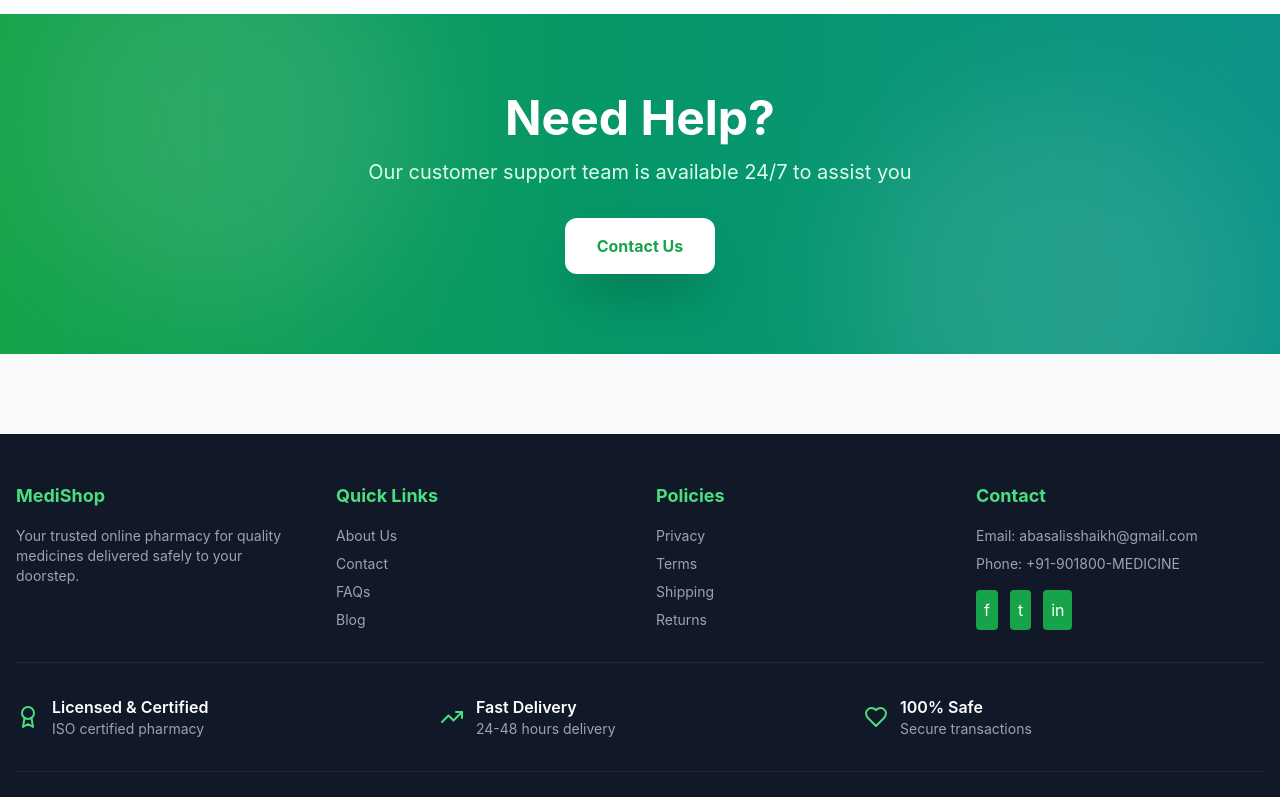
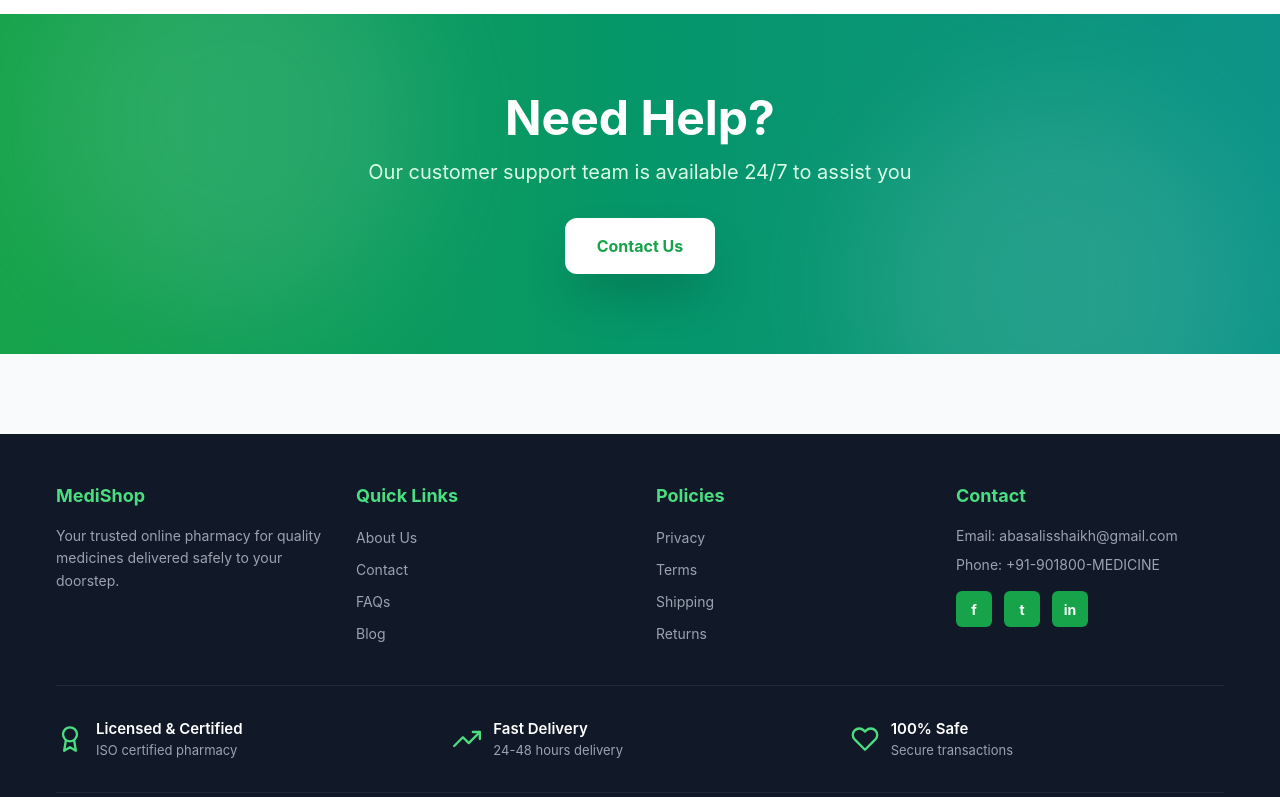
Before and after one commit to abbas-ali7/hackethonmedishop, a React (Create React App) app in the folder frontend/: page / in a window 1280 px wide. Shown: the part 2000-2797 px from the top of the page. Built offline with nearby package versions, Linux system fonts and the light colour scheme; no server answers.

Commit message:
Update Footer.js

```diff
--- a/frontend/src/components/Footer.js
+++ b/frontend/src/components/Footer.js
@@ -1,83 +1,129 @@
 import React from 'react';
-import { Heart, Award, TrendingUp } from 'lucide-react';
 
 const Footer = () => {
   return (
-    <footer className="bg-gray-900 text-white mt-20">
-      <div className="max-w-7xl mx-auto px-4 py-12">
-        <div className="grid grid-cols-1 md:grid-cols-4 gap-8 mb-8">
+    <footer style={{ backgroundColor: '#111827', color: '#fff', marginTop: '80px' }}>
+      <div style={{ maxWidth: '1200px', margin: '0 auto', padding: '48px 16px' }}>
+
+        {/* Top Section - 4 columns */}
+        <div style={{ display: 'grid', gridTemplateColumns: 'repeat(auto-fit, minmax(200px, 1fr))', gap: '32px', marginBottom: '32px' }}>
+
           {/* About */}
           <div>
-            <h3 className="font-bold text-lg mb-4 text-green-400">MediShop</h3>
-            <p className="text-gray-400 text-sm">
+            <h3 style={{ color: '#4ade80', fontSize: '18px', fontWeight: 'bold', marginBottom: '16px' }}>MediShop</h3>
+            <p style={{ color: '#9ca3af', fontSize: '14px', lineHeight: '1.6' }}>
               Your trusted online pharmacy for quality medicines delivered safely to your doorstep.
             </p>
           </div>
 
           {/* Quick Links */}
           <div>
-            <h3 className="font-bold text-lg mb-4 text-green-400">Quick Links</h3>
-            <ul className="space-y-2 text-gray-400 text-sm">
-              <li><a href="#" className="hover:text-green-400 transition">About Us</a></li>
-              <li><a href="#" className="hover:text-green-400 transition">Contact</a></li>
-              <li><a href="#" className="hover:text-green-400 transition">FAQs</a></li>
-              <li><a href="#" className="hover:text-green-400 transition">Blog</a></li>
+            <h3 style={{ color: '#4ade80', fontSize: '18px', fontWeight: 'bold', marginBottom: '16px' }}>Quick Links</h3>
+            <ul style={{ listStyle: 'none', padding: 0, margin: 0 }}>
+              {['About Us', 'Contact', 'FAQs', 'Blog'].map((item) => (
+                <li key={item} style={{ marginBottom: '8px' }}>
+                  <a href="#" style={{ color: '#9ca3af', fontSize: '14px', textDecoration: 'none' }}
+                    onMouseEnter={e => e.target.style.color = '#4ade80'}
+                    onMouseLeave={e => e.target.style.color = '#9ca3af'}>
+                    {item}
+                  </a>
+                </li>
+              ))}
             </ul>
           </div>
 
           {/* Policies */}
           <div>
-            <h3 className="font-bold text-lg mb-4 text-green-400">Policies</h3>
-            <ul className="space-y-2 text-gray-400 text-sm">
-              <li><a href="#" className="hover:text-green-400 transition">Privacy</a></li>
-              <li><a href="#" className="hover:text-green-400 transition">Terms</a></li>
-              <li><a href="#" className="hover:text-green-400 transition">Shipping</a></li>
-              <li><a href="#" className="hover:text-green-400 transition">Returns</a></li>
+            <h3 style={{ color: '#4ade80', fontSize: '18px', fontWeight: 'bold', marginBottom: '16px' }}>Policies</h3>
+            <ul style={{ listStyle: 'none', padding: 0, margin: 0 }}>
+              {['Privacy', 'Terms', 'Shipping', 'Returns'].map((item) => (
+                <li key={item} style={{ marginBottom: '8px' }}>
+                  <a href="#" style={{ color: '#9ca3af', fontSize: '14px', textDecoration: 'none' }}
+                    onMouseEnter={e => e.target.style.color = '#4ade80'}
+                    onMouseLeave={e => e.target.style.color = '#9ca3af'}>
+                    {item}
+                  </a>
+                </li>
+              ))}
             </ul>
           </div>
 
           {/* Contact */}
           <div>
-            <h3 className="font-bold text-lg mb-4 text-green-400">Contact</h3>
-            <p className="text-gray-400 text-sm mb-2">Email: abasalisshaikh@gmail.com</p>
-            <p className="text-gray-400 text-sm mb-4">Phone: +91-901800-MEDICINE</p>
-            <div className="flex gap-3">
-              <a href="#" className="bg-green-600 p-2 rounded hover:bg-green-700 transition">f</a>
-              <a href="#" className="bg-green-600 p-2 rounded hover:bg-green-700 transition">t</a>
-              <a href="#" className="bg-green-600 p-2 rounded hover:bg-green-700 transition">in</a>
+            <h3 style={{ color: '#4ade80', fontSize: '18px', fontWeight: 'bold', marginBottom: '16px' }}>Contact</h3>
+            <p style={{ color: '#9ca3af', fontSize: '14px', marginBottom: '8px' }}>Email: abasalisshaikh@gmail.com</p>
+            <p style={{ color: '#9ca3af', fontSize: '14px', marginBottom: '16px' }}>Phone: +91-901800-MEDICINE</p>
+            <div style={{ display: 'flex', gap: '12px' }}>
+              {['f', 't', 'in'].map((icon) => (
+                <a key={icon} href="#" style={{
+                  backgroundColor: '#16a34a',
+                  color: '#fff',
+                  width: '36px',
+                  height: '36px',
+                  display: 'flex',
+                  alignItems: 'center',
+                  justifyContent: 'center',
+                  borderRadius: '6px',
+                  textDecoration: 'none',
+                  fontSize: '14px',
+                  fontWeight: 'bold'
+                }}>
+                  {icon}
+                </a>
+              ))}
             </div>
           </div>
         </div>
 
-        {/* Features */}
-        <div className="border-t border-gray-800 pt-8 grid grid-cols-1 md:grid-cols-3 gap-6 mb-8">
-          <div className="flex items-center gap-3">
-            <Award className="text-green-400" size={24} />
+        {/* Divider */}
+        <hr style={{ borderColor: '#1f2937', borderTop: '1px solid #1f2937', marginBottom: '32px' }} />
+
+        {/* Features Section */}
+        <div style={{ display: 'grid', gridTemplateColumns: 'repeat(auto-fit, minmax(200px, 1fr))', gap: '24px', marginBottom: '32px' }}>
+
+          {/* Licensed */}
+          <div style={{ display: 'flex', alignItems: 'center', gap: '12px' }}>
+            <svg width="28" height="28" viewBox="0 0 24 24" fill="none" stroke="#4ade80" strokeWidth="2" strokeLinecap="round" strokeLinejoin="round">
+              <circle cx="12" cy="8" r="6" />
+              <path d="M15.477 12.89 17 22l-5-3-5 3 1.523-9.11" />
+            </svg>
             <div>
-              <p className="font-semibold">Licensed & Certified</p>
-              <p className="text-gray-400 text-sm">ISO certified pharmacy</p>
+              <p style={{ fontWeight: '600', fontSize: '15px' }}>Licensed & Certified</p>
+              <p style={{ color: '#9ca3af', fontSize: '13px' }}>ISO certified pharmacy</p>
             </div>
           </div>
-          <div className="flex items-center gap-3">
-            <TrendingUp className="text-green-400" size={24} />
+
+          {/* Fast Delivery */}
+          <div style={{ display: 'flex', alignItems: 'center', gap: '12px' }}>
+            <svg width="28" height="28" viewBox="0 0 24 24" fill="none" stroke="#4ade80" strokeWidth="2" strokeLinecap="round" strokeLinejoin="round">
+              <polyline points="23 6 13.5 15.5 8.5 10.5 1 18" />
+              <polyline points="17 6 23 6 23 12" />
+            </svg>
             <div>
-              <p className="font-semibold">Fast Delivery</p>
-              <p className="text-gray-400 text-sm">24-48 hours delivery</p>
+              <p style={{ fontWeight: '600', fontSize: '15px' }}>Fast Delivery</p>
+              <p style={{ color: '#9ca3af', fontSize: '13px' }}>24-48 hours delivery</p>
             </div>
           </div>
-          <div className="flex items-center gap-3">
-            <Heart className="text-green-400" size={24} />
+
+          {/* 100% Safe */}
+          <div style={{ display: 'flex', alignItems: 'center', gap: '12px' }}>
+            <svg width="28" height="28" viewBox="0 0 24 24" fill="none" stroke="#4ade80" strokeWidth="2" strokeLinecap="round" strokeLinejoin="round">
+              <path d="M20.84 4.61a5.5 5.5 0 0 0-7.78 0L12 5.67l-1.06-1.06a5.5 5.5 0 0 0-7.78 7.78l1.06 1.06L12 21.23l7.78-7.78 1.06-1.06a5.5 5.5 0 0 0 0-7.78z" />
+            </svg>
             <div>
-              <p className="font-semibold">100% Safe</p>
-              <p className="text-gray-400 text-sm">Secure transactions</p>
+              <p style={{ fontWeight: '600', fontSize: '15px' }}>100% Safe</p>
+              <p style={{ color: '#9ca3af', fontSize: '13px' }}>Secure transactions</p>
             </div>
           </div>
         </div>
 
-        {/* Footer copyright */}
-        <div className="border-t border-gray-800 pt-6 text-center text-gray-400 text-sm">
-          <p>© 2024 MediShop. All rights reserved – Abbasali Shaikh</p>
-        </div>
+        {/* Divider */}
+        <hr style={{ borderColor: '#1f2937', borderTop: '1px solid #1f2937', marginBottom: '24px' }} />
+
+        {/* Copyright */}
+        <p style={{ textAlign: 'center', color: '#9ca3af', fontSize: '14px' }}>
+          © 2024 MediShop. All rights reserved – Abbasali Shaikh
+        </p>
       </div>
     </footer>
   );
```
